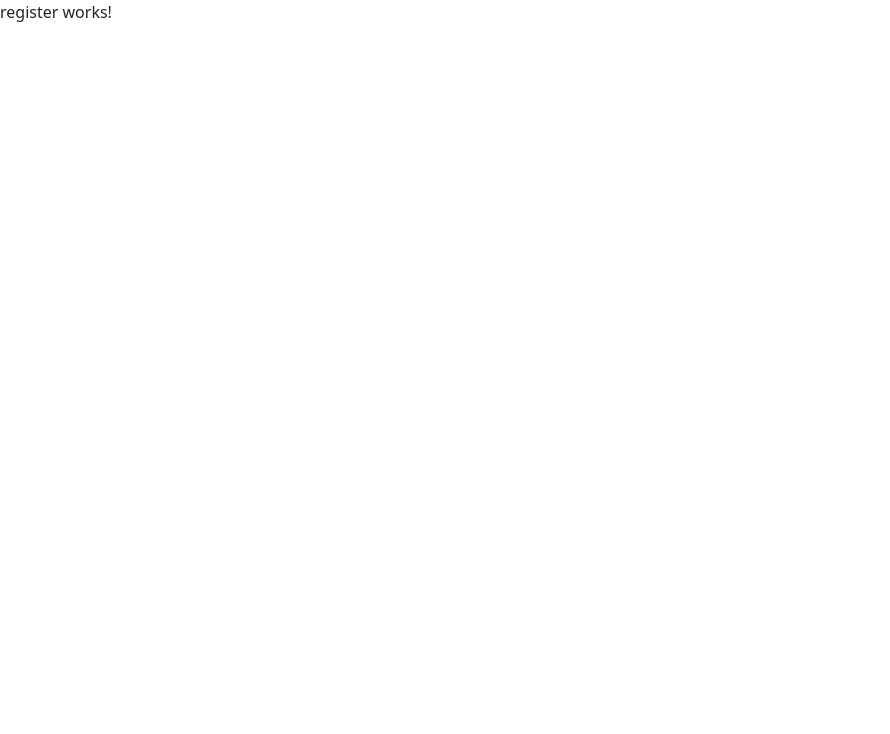
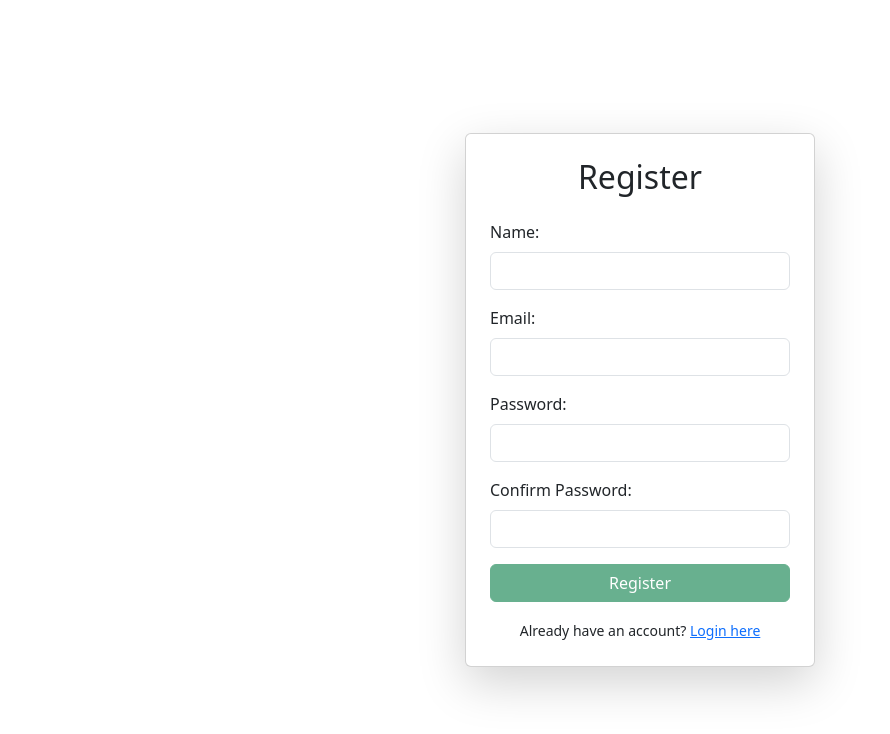
Before and after one commit to sourcecodeguy1/crm-portfolio, an Angular app in the folder client/: page /register in a window 1280 px wide. Shown: the top 734 px of the page, without its empty margins (0-890 px from the left). Built offline with nearby package versions, Linux system fonts and the light colour scheme.

Commit message:
add register and dashboard logic

```diff
--- a/client/src/app/components/dashboard/dashboard.component.html
+++ b/client/src/app/components/dashboard/dashboard.component.html
@@ -1 +1,18 @@
 <p>dashboard works!</p>
+<div class="container vh-100 d-flex justify-content-center align-items-center">
+  <div class="card p-4 shadow-lg" style="width: 450px;">
+    <h2 class="text-center">Dashboard</h2>
+
+    <div *ngIf="user$ | async as user; else loading">
+      <p><strong>Name:</strong> {{ user.name }}</p>
+      <p><strong>Email:</strong> {{ user.email }}</p>
+      <p><strong>Member Since:</strong> {{ user.created_at | date }}</p>
+
+      <button (click)="logout()" class="btn btn-danger w-100">Logout</button>
+    </div>
+
+    <ng-template #loading>
+      <p>Loading user data...</p>
+    </ng-template>
+  </div>
+</div>
--- a/client/src/app/components/dashboard/dashboard.component.ts
+++ b/client/src/app/components/dashboard/dashboard.component.ts
@@ -1,11 +1,32 @@
-import { Component } from '@angular/core';
+import { Component, OnInit, inject } from '@angular/core';
+import { AuthService } from '../../services/auth.service';
+import { Observable } from 'rxjs';
+import {AsyncPipe, DatePipe} from '@angular/common';
+import { User } from '../../interfaces/user.interface';
 
 @Component({
   selector: 'app-dashboard',
-  imports: [],
   templateUrl: './dashboard.component.html',
-  styleUrl: './dashboard.component.scss'
+  imports: [
+    AsyncPipe,
+    DatePipe
+  ],
+  standalone: true
 })
-export class DashboardComponent {
+export class DashboardComponent implements OnInit {
+  user$: Observable<User | null>;
 
+  private authService = inject(AuthService);
+
+  constructor() {
+    this.user$ = this.authService.user$;
+  }
+
+  ngOnInit(): void {
+    this.authService.getUser().subscribe((user) => (this.user$ = user));
+  }
+
+  logout() {
+    this.authService.logout().subscribe();
+  }
 }
--- a/client/src/app/components/register/register.component.html
+++ b/client/src/app/components/register/register.component.html
@@ -1 +1,35 @@
-<p>register works!</p>
+<div class="container vh-100 d-flex justify-content-center align-items-center">
+  <div class="card p-4 shadow-lg" style="width: 350px;">
+    <h2 class="text-center mb-4">Register</h2>
+
+    <form [formGroup]="registerForm" (ngSubmit)="onSubmit()">
+      <div class="mb-3">
+        <label for="name" class="form-label">Name:</label>
+        <input type="text" id="name" class="form-control" formControlName="name" required>
+      </div>
+
+      <div class="mb-3">
+        <label for="email" class="form-label">Email:</label>
+        <input type="email" id="email" class="form-control" formControlName="email" required>
+      </div>
+
+      <div class="mb-3">
+        <label for="password" class="form-label">Password:</label>
+        <input type="password" id="password" class="form-control" formControlName="password" required>
+      </div>
+
+      <div class="mb-3">
+        <label for="password_confirmation" class="form-label">Confirm Password:</label>
+        <input type="password" id="password_confirmation" class="form-control" formControlName="password_confirmation" required>
+      </div>
+
+      <button type="submit" class="btn btn-success w-100" [disabled]="registerForm.invalid">
+        Register
+      </button>
+    </form>
+
+    <div class="text-center mt-3">
+      <small>Already have an account? <a href="/login">Login here</a></small>
+    </div>
+  </div>
+</div>
--- a/client/src/app/components/register/register.component.ts
+++ b/client/src/app/components/register/register.component.ts
@@ -1,11 +1,28 @@
 import { Component } from '@angular/core';
+import { FormBuilder, FormGroup, ReactiveFormsModule, Validators } from '@angular/forms';
 
 @Component({
   selector: 'app-register',
-  imports: [],
   templateUrl: './register.component.html',
-  styleUrl: './register.component.scss'
+  standalone: true,
+  imports: [ReactiveFormsModule]
 })
 export class RegisterComponent {
+  registerForm: FormGroup;
 
+  constructor(private fb: FormBuilder) {
+    this.registerForm = this.fb.group({
+      name: ['', [Validators.required]],
+      email: ['', [Validators.required, Validators.email]],
+      password: ['', [Validators.required, Validators.minLength(6)]],
+      password_confirmation: ['', [Validators.required, Validators.minLength(6)]],
+    });
+  }
+
+  onSubmit() {
+    if (this.registerForm.valid) {
+      console.log('Register Data:', this.registerForm.value);
+      // Call API here...
+    }
+  }
 }
--- /dev/null
+++ b/client/src/app/interfaces/auth-response.interface.ts
@@ -0,0 +1,6 @@
+import {User} from './user.interface';
+
+export interface AuthResponse {
+  token: string;
+  user: User;
+}
--- a/client/src/app/services/auth.service.ts
+++ b/client/src/app/services/auth.service.ts
@@ -3,6 +3,8 @@ import { HttpClient, HttpHeaders } from '@angular/common/http';
 import { Router } from '@angular/router';
 import { BehaviorSubject, Observable } from 'rxjs';
 import { tap } from 'rxjs/operators';
+import { AuthResponse } from '../interfaces/auth-response.interface';
+import {User} from '../interfaces/user.interface';
 
 @Injectable({
   providedIn: 'root'
@@ -16,39 +18,44 @@ export class AuthService {
   constructor(private http: HttpClient, private router: Router) {}
 
   // Register User
-  register(user: { name: string; email: string; password: string; password_confirmation: string }): Observable<any> {
-    return this.http.post(`${this.apiUrl}/register`, user);
+  register(user: { name: string; email: string; password: string; password_confirmation: string }): Observable<AuthResponse> {
+    return this.http.post<AuthResponse>(`${this.apiUrl}/register`, user);
   }
 
   // Login User
-  login(credentials: { email: string; password: string }): Observable<any> {
-    return this.http.post(`${this.apiUrl}/login`, credentials).pipe(
-      tap((res: any) => {
-        localStorage.setItem(this.tokenKey, res.token);
-        this.userSubject.next(res.user);
+  login(email: string, password: string): Observable<AuthResponse> {
+    return this.http.post<AuthResponse>(`${this.apiUrl}/login`, { email, password }).pipe(
+      tap((response) => {
+        localStorage.setItem(this.tokenKey, response.token);
+        this.userSubject.next(response.user);
       })
     );
   }
 
   // Get Authenticated User
-  getUser(): Observable<any> {
-    return this.http.get(`${this.apiUrl}/user`, {
+  getUser(): Observable<User> {
+    return this.http.get<User>(`${this.apiUrl}/user`, {
       headers: new HttpHeaders({ Authorization: `Bearer ${this.getToken()}` }),
     }).pipe(
-      tap((user) => this.userSubject.next(user))
+      tap((user: User) => {
+        this.userSubject.next(user);
+      })
     );
   }
 
   // Logout User
-  logout(): void {
-    this.http.post(`${this.apiUrl}/logout`, {}, {
+  logout(): Observable<{ message: string }> {
+    return this.http.post<{ message: string }>(`${this.apiUrl}/logout`, {}, {
       headers: new HttpHeaders({ Authorization: `Bearer ${this.getToken()}` }),
-    }).subscribe(() => {
-      localStorage.removeItem(this.tokenKey);
-      this.userSubject.next(null);
-      this.router.navigate(['/login']);
-    });
+    }).pipe(
+      tap(() => {
+        localStorage.removeItem(this.tokenKey);
+        this.userSubject.next(null);
+        this.router.navigate(['/login']);
+      })
+    );
   }
+
 
   // Get Token from Local Storage
   getToken(): string | null {
```
Also changed, not shown: client/src/app/interfaces/client.interface.ts (added, +9 -0 lines), client/src/app/interfaces/invoice.interface.ts (added, +9 -0 lines), client/src/app/interfaces/user.interface.ts (added, +8 -0 lines), 1 other file (tests, documents, lock files or other folders).
